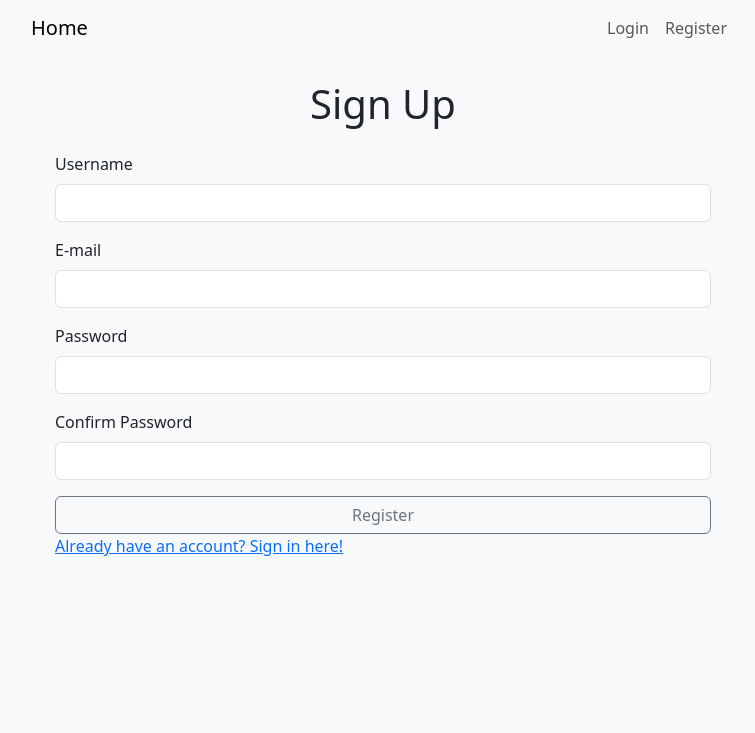
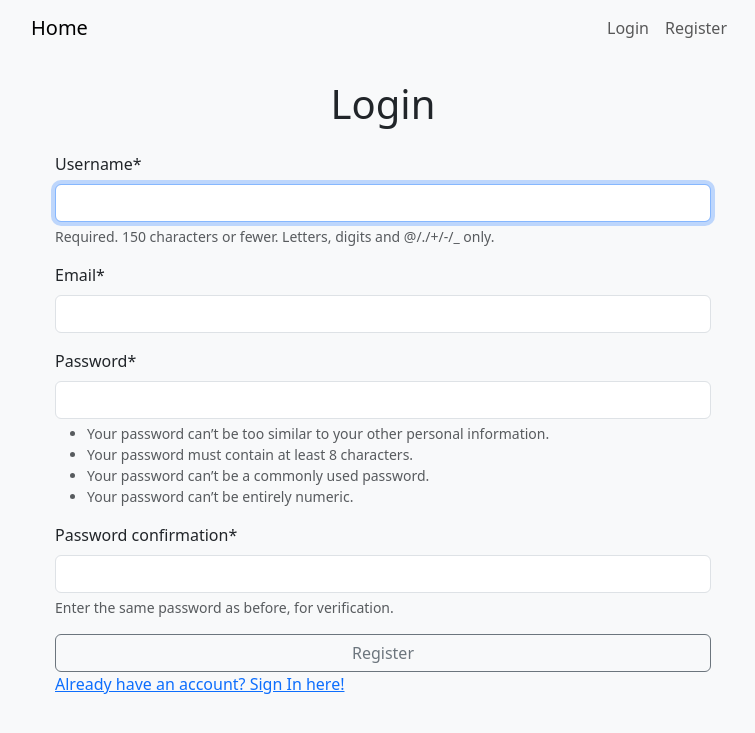
Before and after one commit to jgongala/Research-Flask-and-Django, a Django app: page /register/ in a window 1280 px wide. Shown: the top 733 px of the page, without its empty margins (257-1012 px from the left). Run offline with Django 5.2, Linux system fonts and the light colour scheme; some libraries are stand-ins or nearby versions.

Commit message:
Add files via upload

```diff
--- a/Django/djangoBlog/blog/admin.py
+++ b/Django/djangoBlog/blog/admin.py
@@ -1,6 +1,3 @@
 from django.contrib import admin
-from .models import User
 
 # Register your models here.
-
-admin.site.register(User)
--- a/Django/djangoBlog/blog/forms.py
+++ b/Django/djangoBlog/blog/forms.py
@@ -1,24 +1,10 @@
 from django import forms
+from django.contrib.auth.forms import UserCreationForm
 from django.contrib.auth.models import User
 
-class LoginForm(forms.Form):
-    username = forms.CharField()
-    password = forms.CharField(widget=forms.PasswordInput)
-
-class UserCreationForm(forms.ModelForm):
-    password = forms.CharField(widget=forms.PasswordInput)
-    confirmPassword = forms.CharField(widget=forms.PasswordInput)
+class RegistrationForm(UserCreationForm):
+    email = forms.EmailField(required=True)
 
     class Meta:
         model = User
-        fields = ['username', 'email']
-
-    def clean(self):
-        cleaned_data = super().clean()
-        password = cleaned_data.get('password')
-        confirm_password = cleaned_data.get('confirmPassword')
-
-        if password and confirm_password and password != confirm_password:
-            raise forms.ValidationError("Passwords do not match.")
-
-        return cleaned_data
+        fields = ['username', 'email', 'password1', 'password2']
--- a/Django/djangoBlog/blog/templates/base.html
+++ b/Django/djangoBlog/blog/templates/base.html
@@ -36,17 +36,16 @@
                         <a class="nav-link" href="/create-post">Create Post</a>
                     </li>
                     <li class="nav-item">
-                        <a class="nav-link" href="{% url 'user_logout' %}">Logout</a>
+                        <a class="nav-link" href="0/logout">Logout</a>
                     </li>
                 </ul>
             </div>
         {% else %}
-
             <!-- Show these links when the user is not logged in -->
             <div class="collapse navbar-collapse justify-content-end">
                 <ul class="navbar-nav">
                     <li class="nav-item">
-                        <a class="nav-link" href="/login">Login</a>
+                        <a class="nav-link" href="/accounts/login">Login</a>
                     </li>
                     <li class="nav-item">
                         <a class="nav-link" href="/register">Register</a>
--- a/Django/djangoBlog/blog/templates/registration/register.html
+++ b/Django/djangoBlog/blog/templates/registration/register.html
@@ -4,49 +4,21 @@
     Register
 {% endblock %}
 
+{% load crispy_forms_tags %}
 {% block content %}
-    <!-- Registration Form Section -->
+    <!-- Login Form Section -->
     <div class="container">
-        <h1 class="my-4 text-center fw-light">Sign Up</h1>
+        <h1 class="my-4 text-center fw-light">Login</h1>
         <form method="POST">
             {% csrf_token %}
-            {% if messages %}
-                <div class="alert" role="alert">
-                    {% for message in messages %}
-                        <div class="alert alert-{{ message.tags }}">
-                            {{ message }}
-                        </div>
-                    {% endfor %}
-                </div>
-            {% endif %}
+            {{ form | crispy }}
 
-            <!-- Username Input Field -->
-            <div class="mb-3">
-                <label for="username" class="form-label">Username</label>
-                <input type="text" class="form-control" name="username" id="username">
-            </div>
-            <!-- Email Input Field -->
-            <div class="mb-3">
-                <label for="email" class="form-label">E-mail</label>
-                <input type="email" class="form-control" name="email" id="email">
-            </div>
-            <!-- Password Input Field -->
-            <div class="mb-3">
-                <label for="password" class="form-label">Password</label>
-                <input type="password" class="form-control" name="password" id="password">
-            </div>
-            <!-- Confirm Password Input Field -->
-            <div class="mb-3">
-                <label for="confirmPassword" class="form-label">Confirm Password</label>
-                <input type="password" class="form-control" name="confirmPassword" id="confirmPassword">
-            </div>
-            <!-- Register Button -->
             <button type="submit" class="btn btn-outline-secondary w-100">Register</button>
-            <!-- Link to Login Page -->
+            <!-- Link to Registration Page -->
             <div class="mb-5">
-                <a href="login" class="text-sm text-primary hover:underline">Already have an account? Sign in here!</a>
+                <a href="/login" class="text-sm text-primary hover:underline">Already have an account? Sign In here!</a>
             </div>
         </form>
     </div>
-    <!-- End of Registration Form Section -->
+    <!-- End of Login Form Section -->
 {% endblock %}
--- a/Django/djangoBlog/blog/urls.py
+++ b/Django/djangoBlog/blog/urls.py
@@ -1,27 +1,9 @@
-"""
-URL configuration for blog project.
-
-The `urlpatterns` list routes URLs to views. For more information please see:
-    https://docs.djangoproject.com/en/dev/topics/http/urls/
-Examples:
-Function views
-    1. Add an import:  from my_app import views
-    2. Add a URL to urlpatterns:  path('', views.home, name='home')
-Class-based views
-    1. Add an import:  from other_app.views import Home
-    2. Add a URL to urlpatterns:  path('', Home.as_view(), name='home')
-Including another URLconf
-    1. Import the include() function: from django.urls import include, path
-    2. Add a URL to urlpatterns:  path('blog/', include('blog.urls'))
-"""
-from django.contrib import admin
-from django.urls import path, include
-from django.contrib.auth import views as auth_views
+from django.urls import path
 from . import views
 
+
 urlpatterns = [
-    path('', views.home, name='home'),
-    path('login/', views.login, name='login'),
-    path('register/', views.register, name='register'),
-    path('logout/', views.user_logout, name='user_logout'),
+    path('', views.home, name="home"),
+    path('home/', views.home, name="home"),
+    path('register/', views.register, name="register"),
 ]
--- a/Django/djangoBlog/blog/views.py
+++ b/Django/djangoBlog/blog/views.py
@@ -1,61 +1,25 @@
 from django.shortcuts import render, redirect
-from django.contrib.auth import authenticate, login as auth_login, logout
-from .forms import LoginForm, UserCreationForm
-from django.contrib import messages
+from .forms import RegistrationForm
+from django.contrib.auth import login, logout, authenticate
 
+# Create your views here.
 def home(request):
-    # Render the home template with the user's username and posts
     return render(request, 'home.html')
-
-def login(request):
-    # Check if the request method is POST (form submission)
-    if request.method == 'POST':
-        # Create a LoginForm instance with the submitted POST data
-        form = LoginForm(request.POST)
-
-        # Check if the form is valid
-        if form.is_valid():
-            # Extract email and password from the form data
-            username = form.cleaned_data['username']
-            password = form.cleaned_data['password']
-
-            # Authenticate the user using the provided email and password
-            user = authenticate(request, username=username, password=password)
-
-            # Check if authentication was successful
-            if user is not None:
-                # Log in the user
-                auth_login(request, user)
-                capitalized_username = username.capitalize()
-                return render(request, 'home.html', {'username': capitalized_username})
-            else:
-                # Authentication failed, add an error message
-                messages.error(request, 'Invalid username or password. Please try again.')
-    else:
-        # If the request method is not POST, create an empty LoginForm instance
-        form = LoginForm()
-
-    # Render the login.html template with the form
-    return render(request, 'registration/login.html', {'form': form})
-
-def user_logout(request):
-    logout(request)
-    return redirect('/')
 
 def register(request):
     if request.method == 'POST':
-        form = UserCreationForm(request.POST)
+        form = RegistrationForm(request.POST)
+
         if form.is_valid():
-            user = form.save(commit=False)
-            user.set_password(form.cleaned_data['password'])
-            user.save()
-            messages.success(request, 'Registration successful.')
-            return redirect('login')
-        else:
-            for errors in form.errors.items():
-                for error in errors:
-                    messages.error(request, f"{error}")
+            user = form.save()
+            login(request, user)
+            return redirect(('/home'))
+
     else:
-        form = UserCreationForm()
+        form = RegistrationForm()
 
     return render(request, 'registration/register.html', {'form': form})
+
+# def user_logout(request):
+#     logout(request)
+#     return redirect('home')
--- a/Django/djangoBlog/djangoBlog/urls.py
+++ b/Django/djangoBlog/djangoBlog/urls.py
@@ -20,4 +20,5 @@ from django.urls import path, include
 urlpatterns = [
     path('admin/', admin.site.urls),
     path('', include('blog.urls')),
+    path('', include('django.contrib.auth.urls'))
 ]
```
Also changed, not shown: Django/djangoBlog/blog/models.py (+1 -6 lines), Django/djangoBlog/blog/templates/home.html (+3 -8 lines), Django/djangoBlog/blog/templates/registration/login.html (+3 -21 lines), Django/djangoBlog/djangoBlog/settings.py (+11 -4 lines), Django/djangoBlog/db.sqlite3.
